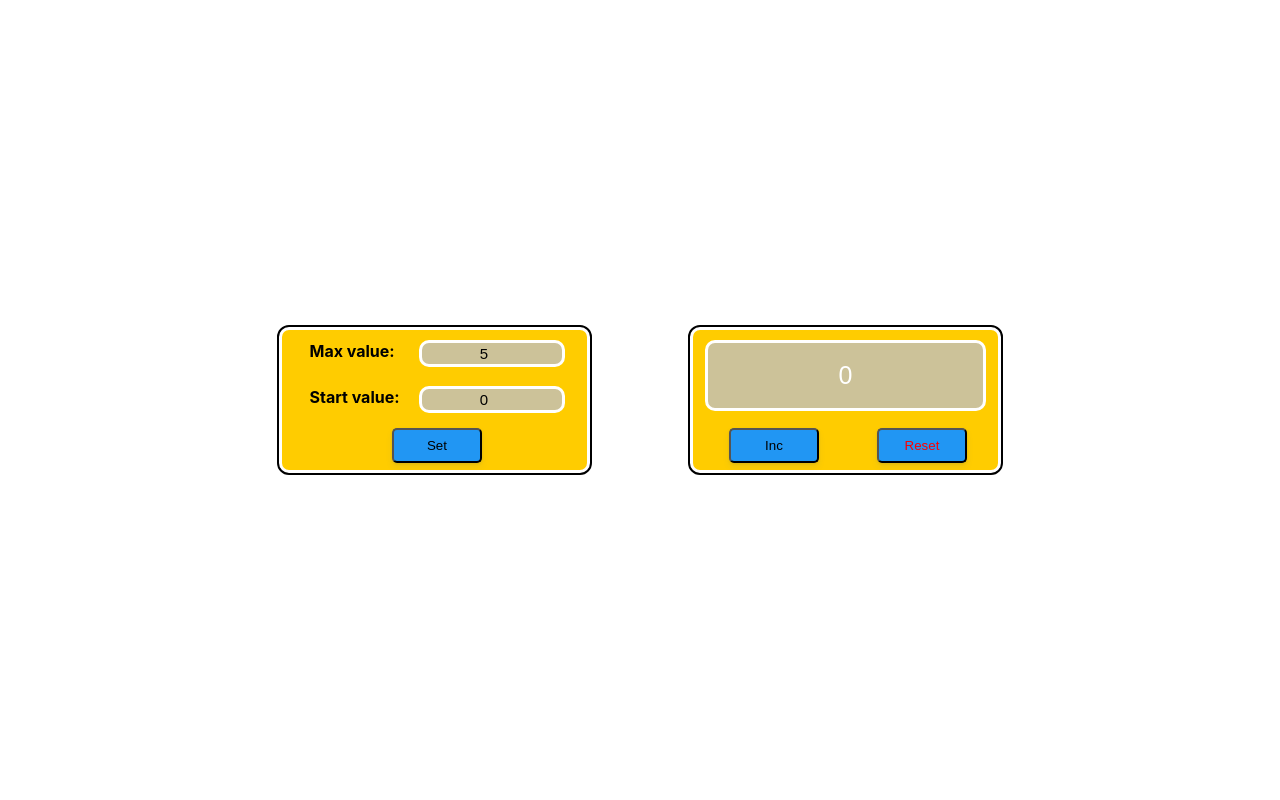
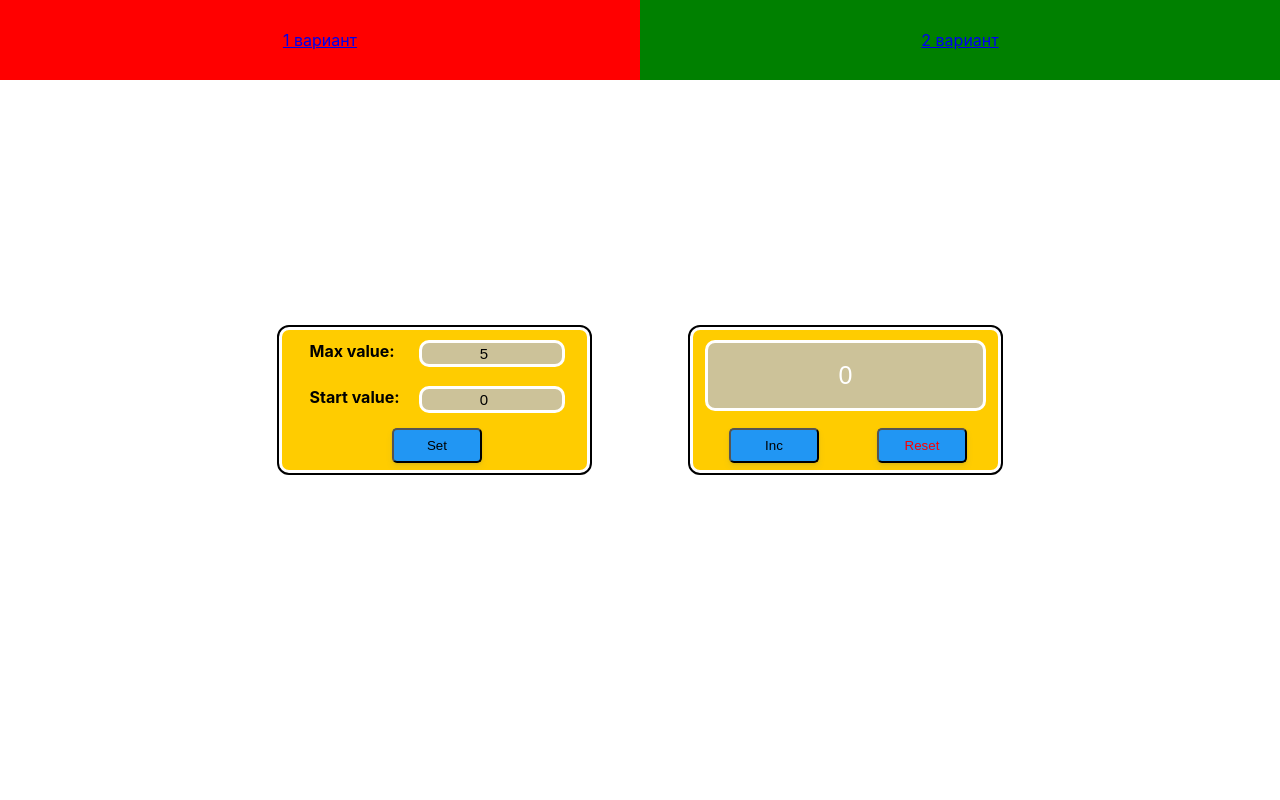
Before and after one commit to Nazaruk-D/Counter, a React (Create React App) app: page / in a window 1280 px wide. Shown: the top 800 px of the page. Built offline with nearby package versions, Linux system fonts and the light colour scheme.

Commit message:
Added Navbar

```diff
--- a/src/App.css
+++ b/src/App.css
@@ -1,10 +1,34 @@
+
+.nav {
+    display: flex;
+    width: 100%;
+}
+
+.nav1v {
+    display: flex;
+    justify-content: center;
+    align-items: center;
+    width: 50%;
+    height: 10vh;
+    background-color: red;
+}
+.nav2v {
+    display: flex;
+    justify-content: center;
+    align-items: center;
+    width: 50%;
+    height: 10vh;
+    background-color: green;
+}
+
 .all {
     display: flex;
     justify-content: center;
     align-items: center;
     width: auto;
-    height: 100vh;
+    height: 80vh;
 }
+
 
 .buttonCounter {
     display: flex;
--- a/src/App.tsx
+++ b/src/App.tsx
@@ -1,18 +1,20 @@
-import React, {useEffect, useState} from 'react';
+import React from 'react';
 import './App.css';
-import {Button} from "./Components/Button";
-import {Settings} from "./CounterV1/Settings";
-import {Counter} from "./CounterV1/Counter";
-import {logDOM} from "@testing-library/react";
 import {MainCounter} from "./CounterV1/MainCounter";
 import {MainCounterV2} from "./CounterV2/MainCounterV2";
+import {NavLink, Route, Routes} from "react-router-dom";
 
 function App() {
 
-    return (
-        <>
-        <MainCounter/>
-        <MainCounterV2/>
+    return (<>
+        <div className={"nav"}>
+           <NavLink to={'/'} className={"nav1v"}>1 вариант</NavLink>
+           <NavLink to={'/option'} className={"nav2v"}>2 вариант</NavLink>
+        </div>
+            <Routes>
+                <Route path={'/'} element={<MainCounter/>}/>
+                <Route path={'/option'} element={<MainCounterV2/>}/>
+            </Routes>
         </>
     );
 }
--- a/src/CounterV1/Counter.tsx
+++ b/src/CounterV1/Counter.tsx
@@ -1,5 +1,5 @@
-import React, {useState} from "react";
-import s from "../Components/Button.module.css"
+import React from "react";
+
 import {Button} from "../Components/Button";
 import {Input} from "../Components/Input";
 
--- a/src/CounterV1/Settings.tsx
+++ b/src/CounterV1/Settings.tsx
@@ -1,5 +1,4 @@
 import React, {useEffect, useState} from "react";
-import s from "./Settings.module.css"
 import {Button} from "../Components/Button";
 import {Input} from "../Components/Input";
 
--- a/src/CounterV2/Counter.tsx
+++ b/src/CounterV2/Counter.tsx
@@ -1,5 +1,4 @@
 import React, {useState} from "react";
-import s from "../Components/Button.module.css"
 import {Button} from "../Components/Button";
 import {Input} from "../Components/Input";
 
--- a/src/CounterV2/Settings.tsx
+++ b/src/CounterV2/Settings.tsx
@@ -1,5 +1,5 @@
-import React, {useEffect, useState} from "react";
-import s from "./Settings.module.css"
+import React, {useEffect} from "react";
+
 import {Button} from "../Components/Button";
 import {Input} from "../Components/Input";
 
--- a/src/index.tsx
+++ b/src/index.tsx
@@ -11,7 +11,7 @@ const root = ReactDOM.createRoot(
 root.render(
     <React.StrictMode>
         <BrowserRouter>
-            <App/>
+                <App/>
         </BrowserRouter>
 
     </React.StrictMode>
```
